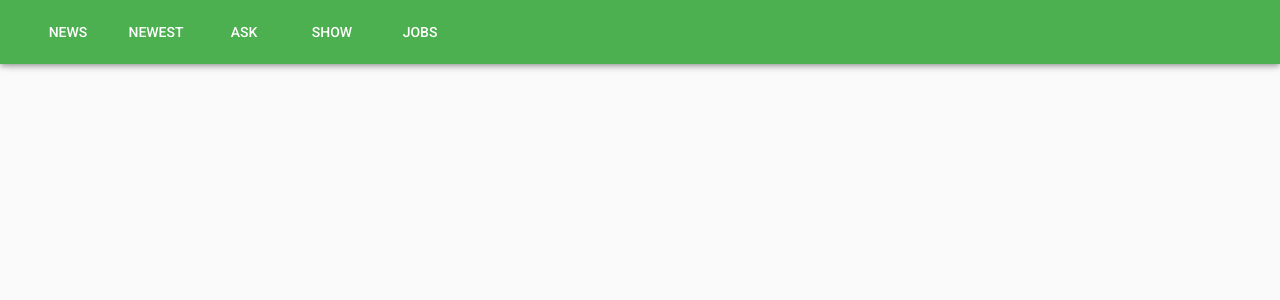
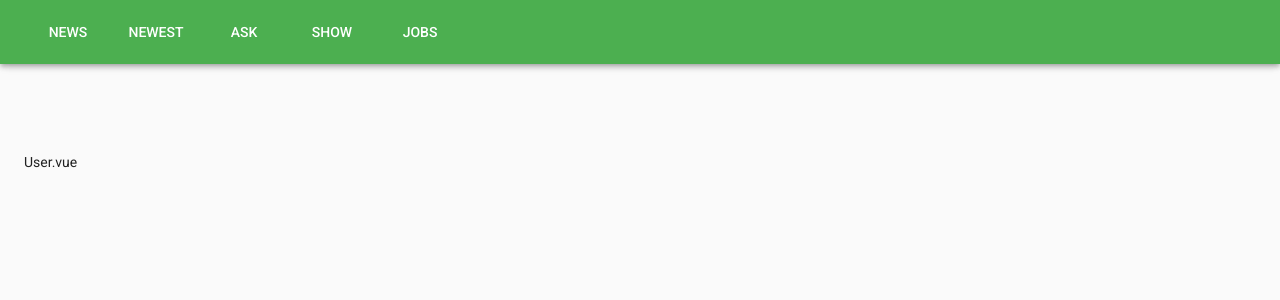
Before and after one commit to lullaaaby13/practice-hackernews, a Vue app: page /user/1 in a window 1280 px wide. Shown: the top 300 px of the page. Built offline with nearby package versions, Linux system fonts and the light colour scheme.

Commit message:
[feature_5] : User.vue 추가 및 라우팅 추가

```diff
--- a/src/router/index.js
+++ b/src/router/index.js
@@ -7,6 +7,7 @@ import Home from '../views/Home.vue'
 import News from '../views/News.vue'
 import List from '../views/List.vue'
 import PostView from '../views/PostView.vue'
+import User from '../views/User.vue'
 
 Vue.use(Router);
 
@@ -74,6 +75,15 @@ export default new Router({
         next()
       }
     },
-
+    {
+      path: '/user/:id',
+      name: 'user',
+      component: User,
+      async beforeEnter (to, from, next) {
+        const { id } = to.params
+        await store.dispatch('GET_USER', { id })
+        next()
+      }
+    },
   ],
 });
--- /dev/null
+++ b/src/views/User.vue
@@ -0,0 +1,10 @@
+<template id="">
+<v-content>
+  User.vue
+</v-content>
+</template>
+<script>
+export default {
+
+}
+</script>
```
